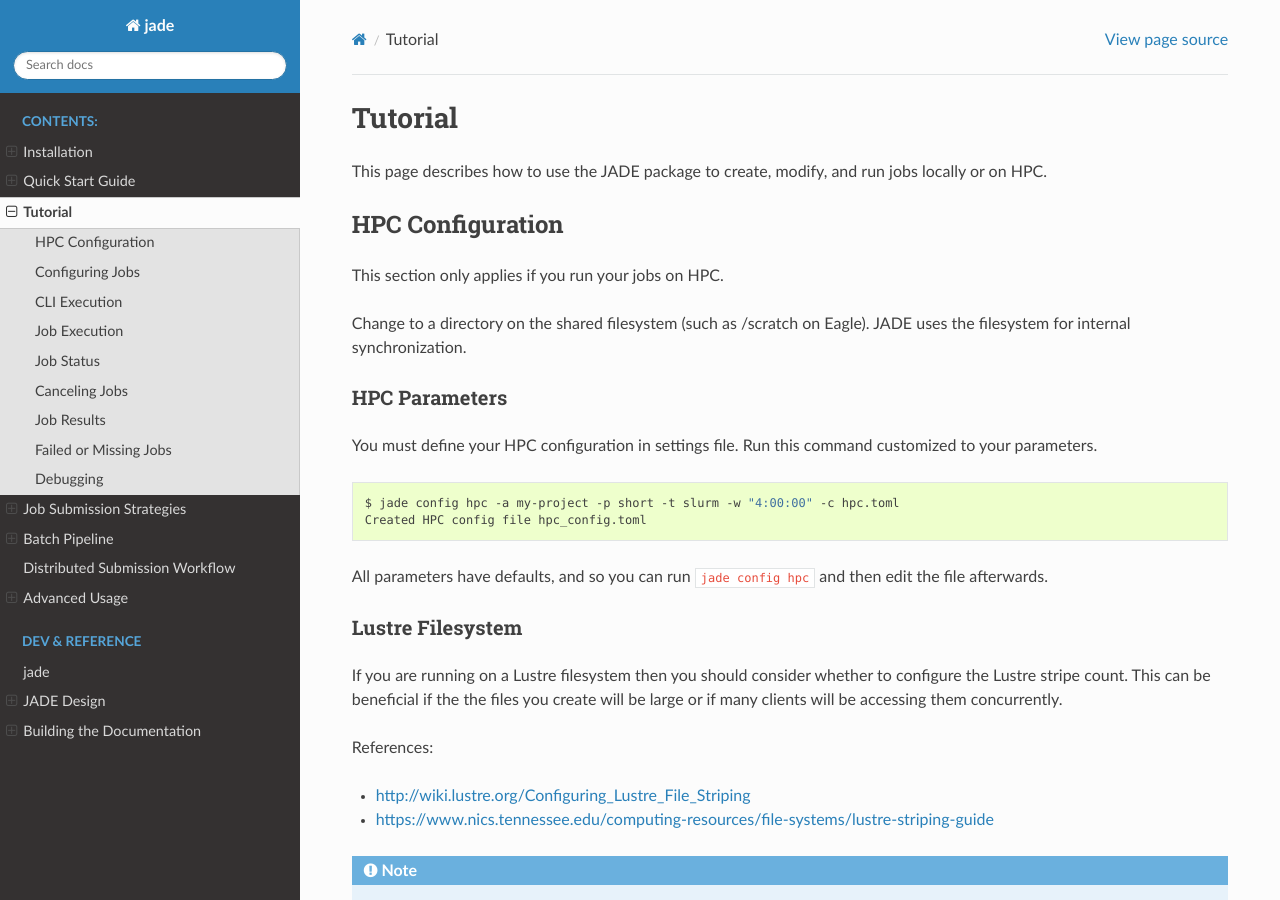
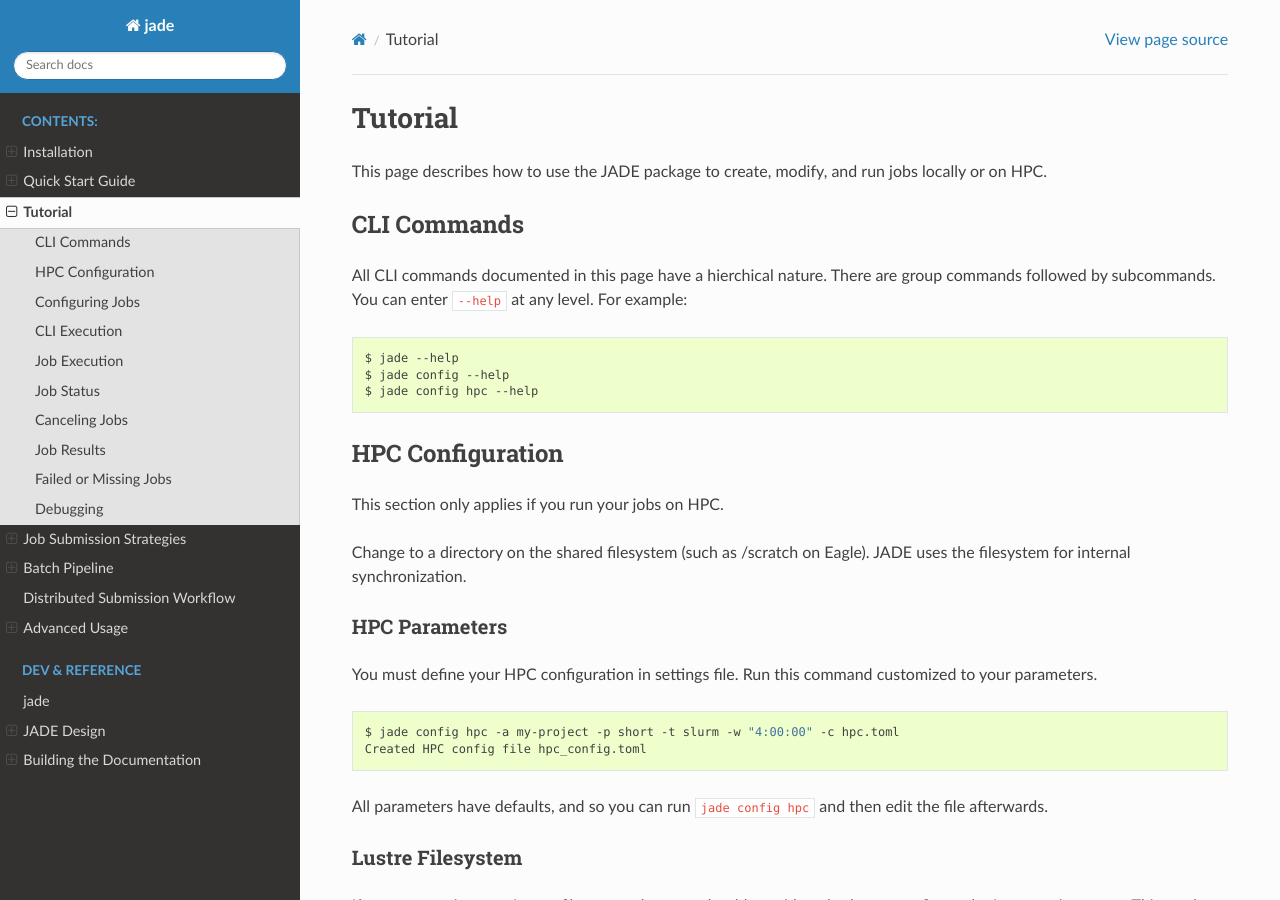
Before and after one commit to NREL/jade, a Sphinx documentation site: the page built from docs/source/tutorial.rst, in a window 1280 px wide and 900 px high. Built offline with Sphinx 7.4.7 and the Read the Docs theme 2.0.0, drawn with Linux system fonts in a browser that asks for light colours; pages that are not in the unit, such as notebooks, are missing from menus.

```diff
--- a/docs/source/installation.rst
+++ b/docs/source/installation.rst
@@ -28,7 +28,7 @@ Computer or HPC with conda
 
 .. code-block:: bash
 
-    $ pip install git+https://github.com/NREL/jade.git@v0.2.7
+    $ pip install git+https://github.com/NREL/jade.git@v0.2.8
 
 
 Computer with docker
--- a/docs/source/tutorial.rst
+++ b/docs/source/tutorial.rst
@@ -4,6 +4,19 @@ Tutorial
 
 This page describes how to use the JADE package to create, modify, and run
 jobs locally or on HPC.
+
+CLI Commands
+============
+All CLI commands documented in this page have a hierchical nature. There are
+group commands followed by subcommands. You can enter ``--help`` at any level.
+For example:
+
+.. code-block:: bash
+
+    $ jade --help
+    $ jade config --help
+    $ jade config hpc --help
+
 
 HPC Configuration
 =================
--- a/jade/version.py
+++ b/jade/version.py
@@ -1,2 +1,2 @@
 """jade version number"""
-__version__ = "0.2.7"
+__version__ = "0.2.8"
```
